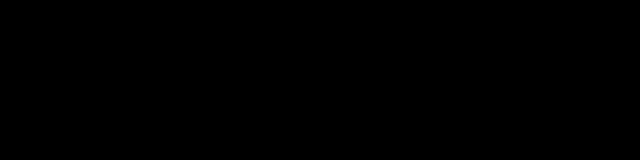
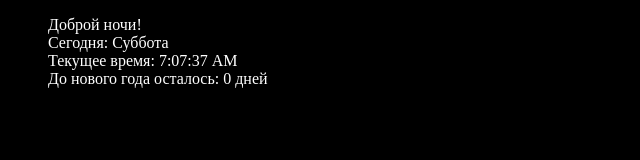
Before and after one commit to Murmavilink/glo_js, a plain HTML site: page index.html in a window 1280 px wide. Shown: the whole page, without its empty margins (0-640 px from the left). Drawn offline with Linux system fonts and the light colour scheme.

Commit message:
урок 19 пункт 6 выполнено

```diff
--- a/index.html
+++ b/index.html
@@ -7,7 +7,14 @@
     <title>Document</title>
     <script defer src="./script.js"></script>
 </head>
-<body style="background-color: #000;">
+<body style="background-color: #000; color: #fff;">
+
+    <ul class="date-list" style="list-style: none;">
+        <li class="date-item"><span id="greeting"></span></li>
+        <li class="date-item">Сегодня: <span id="day-week"></span></li>
+        <li class="date-item">Текущее время: <span id="current-time"></span></li>
+        <li class="date-item">До нового года осталось: <span id="until-new-year"></span></li>
+    </ul>
 
 </body>
 </html>
--- a/script.js
+++ b/script.js
@@ -1,21 +1,60 @@
 'use strict';
 
+const greetingSpan = document.getElementById('greeting');
+const nameDayWeekSpan = document.getElementById('day-week');
+const currentTimeSpan = document.getElementById('current-time');
+const untilNewYearSpan = document.getElementById('until-new-year');
 
+let idInterval;
 
-class First {
-    hello() {
-        console.log("Привет я метод родителя!");
+const capitalizeFirstLetter = (string) => {
+    return string.charAt(0).toUpperCase() + string.slice(1);
+};
+
+const declOfNum = (number, words) => {
+    return words[(number % 100 > 4 && number % 100 < 20) ? 2 :
+        [2, 0, 1, 1, 1, 2][(number % 10 < 5) ? Math.abs(number) % 10 : 5]];
+};
+
+const getTimeInfo = () => {
+    const today = new Date();
+    const hour = today.getHours();
+    const year = today.getFullYear();
+    const dayName = today.toLocaleString('ru', { weekday: 'long' });
+    const currentTime = today.toLocaleString('en-US', { hour: 'numeric', minute: 'numeric', second: 'numeric' });
+    const newYear = new Date(`1 January ${year + 1}`);
+    const leftDays = Math.floor((newYear.getTime() - today.getTime()) / 60 / 60 / 24 / 1000);
+    let greeting;
+
+    switch (true) {
+        case (hour >= 0 || hour < 3):
+            greeting = 'Доброй ночи!';
+            break;
+        case (hour >= 4 || hour < 12):
+            greeting = 'Доброе утро!';
+            break;
+        case (hour >= 12 || hour < 17):
+            greeting = 'Добрый день!';
+            break;
+        case (hour >= 17 || hour <= 23):
+            greeting = 'Добрый вечер!';
+            break;
     }
-}
 
-class Second extends First {
-    hello() {
-        super.hello();
-        console.log("А я наследуемый метод!");
+    return { greeting, dayName, currentTime, leftDays };
+};
+
+const updateClock = () => {
+    const getTime = getTimeInfo();
+
+    greetingSpan.textContent = getTime.greeting;
+    nameDayWeekSpan.textContent = capitalizeFirstLetter(getTime.dayName);
+    currentTimeSpan.textContent = getTime.currentTime;
+    untilNewYearSpan.textContent = `${getTime.leftDays} ${declOfNum(getTime.leftDays, ['день', 'дня', 'дней'])}`;
+
+    if (getTime.leftDays <= 0) {
+        clearInterval(idInterval);
     }
-}
+};
 
-
-const obj = new Second();
-
-obj.hello();
+idInterval = setInterval(updateClock, 1000);
```
